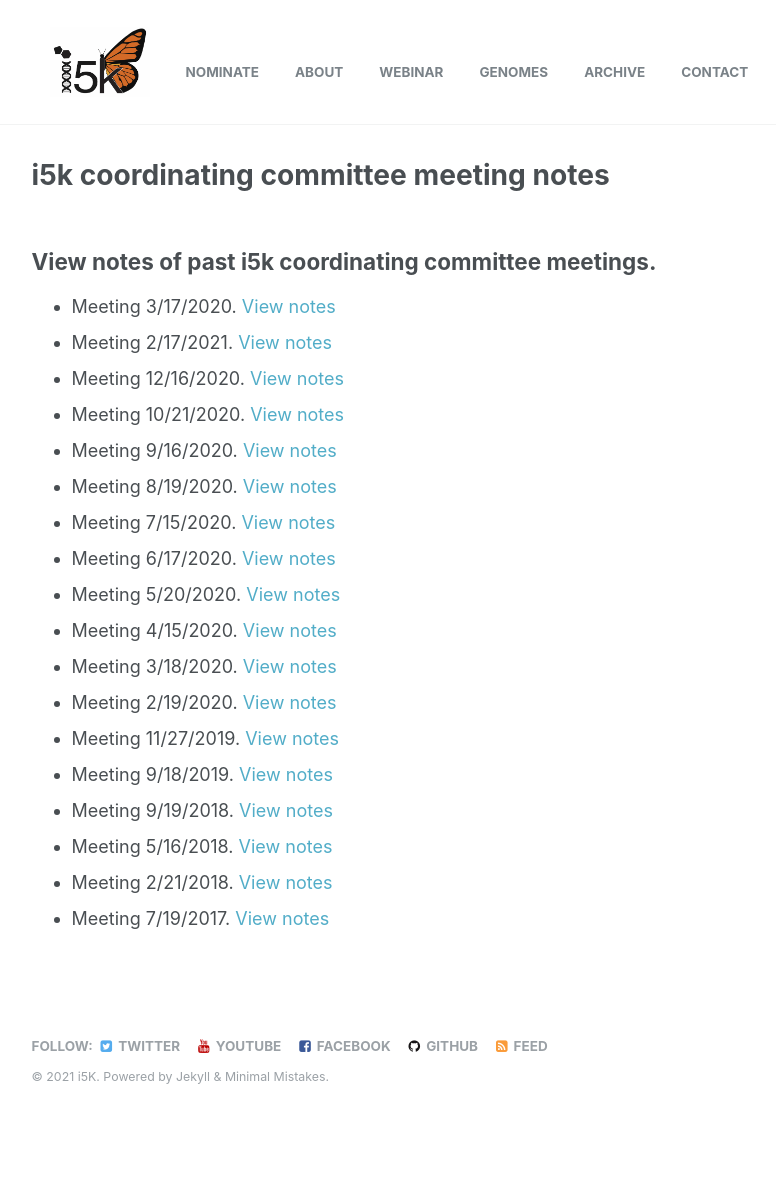
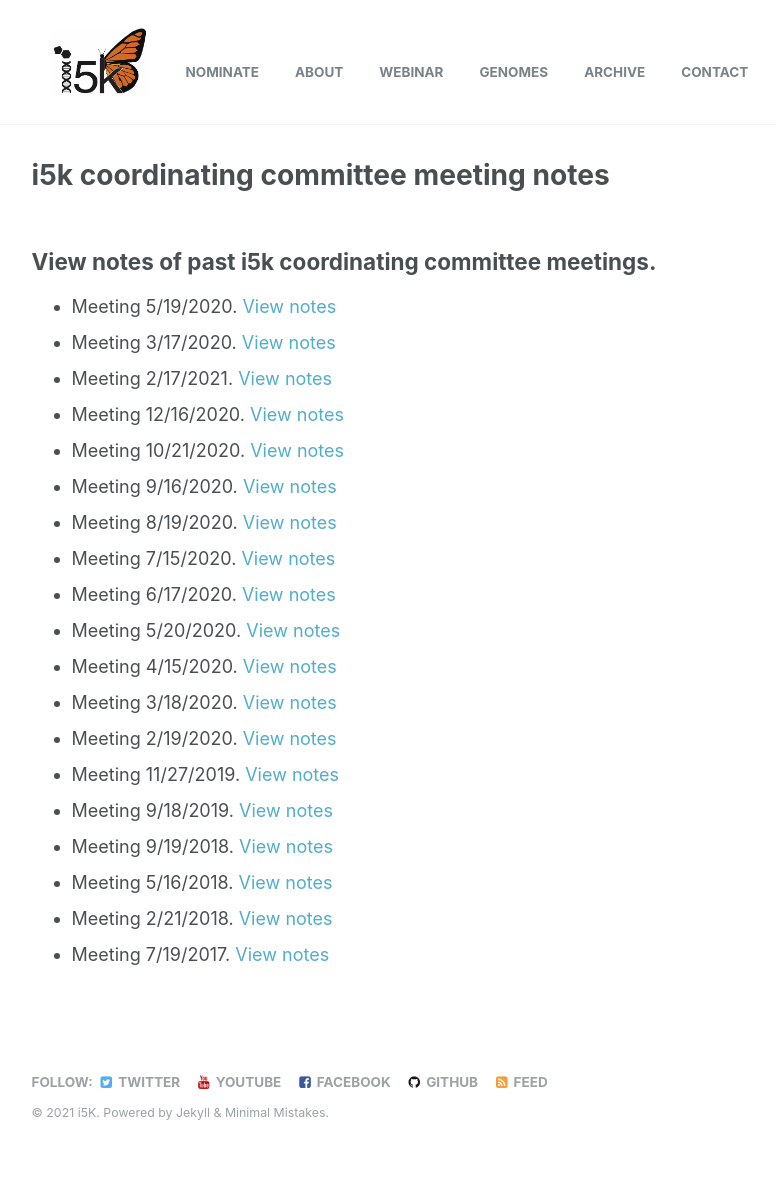
Before and after one commit to i5k/i5k.github.io, a Jekyll site: the page built from _pages/meeting-notes.md, in a window 1280 px wide. Shown: the whole page, without its empty margins (250-1026 px from the left). Built offline with Jekyll 4.4.1, drawn with Linux system fonts in a browser that asks for light colours; before the commit the page ends 1141 px from its top, so only the background shows below that.

Commit message:
Update meeting-notes.md

```diff
--- a/_pages/meeting-notes.md
+++ b/_pages/meeting-notes.md
@@ -7,6 +7,7 @@ permalink: /meeting-notes
 ## View notes of past i5k coordinating committee meetings.
 
 
+* Meeting 5/19/2020. [View notes](/meeting_notes/05-19-2021_Notes)
 * Meeting 3/17/2020. [View notes](/meeting_notes/03-17-2021_Notes)
 * Meeting 2/17/2021. [View notes](/meeting_notes/02-17-2021_Notes)
 * Meeting 12/16/2020. [View notes](/meeting_notes/12-16-2020_Notes)
```
